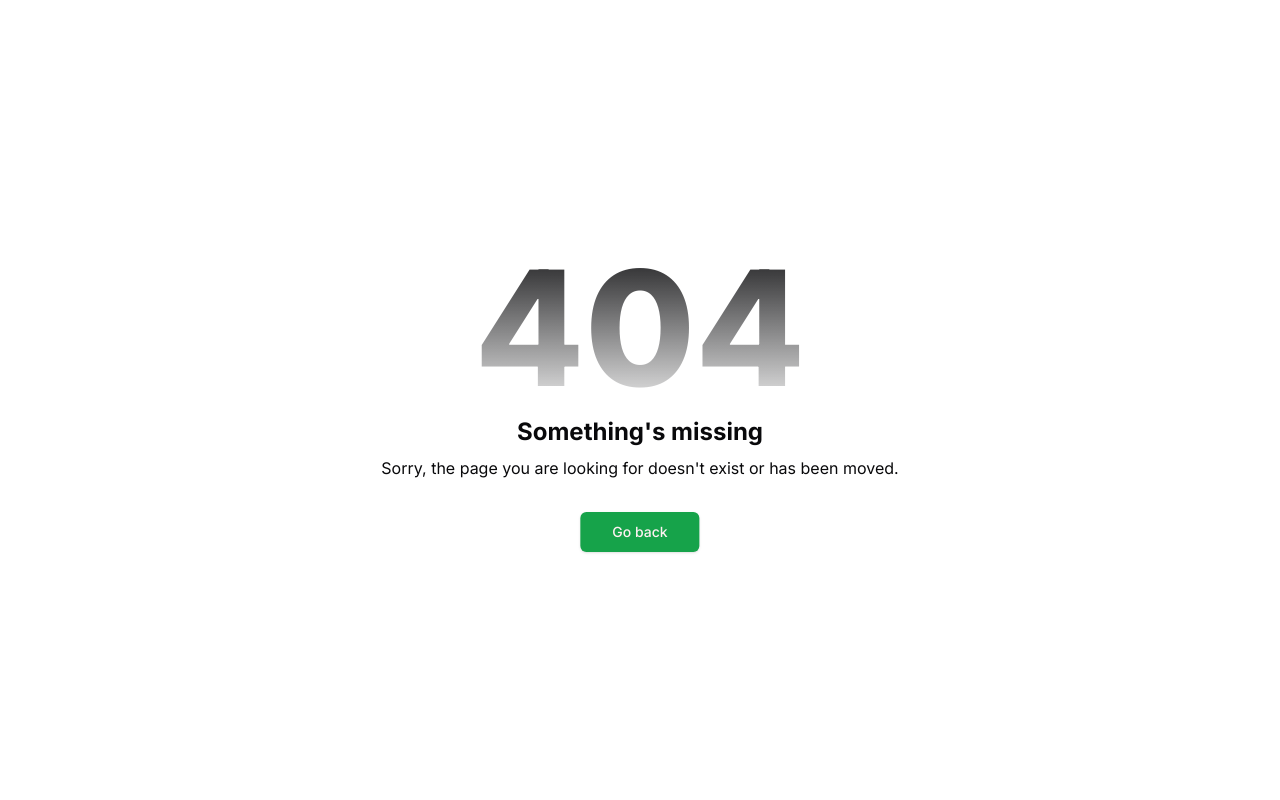
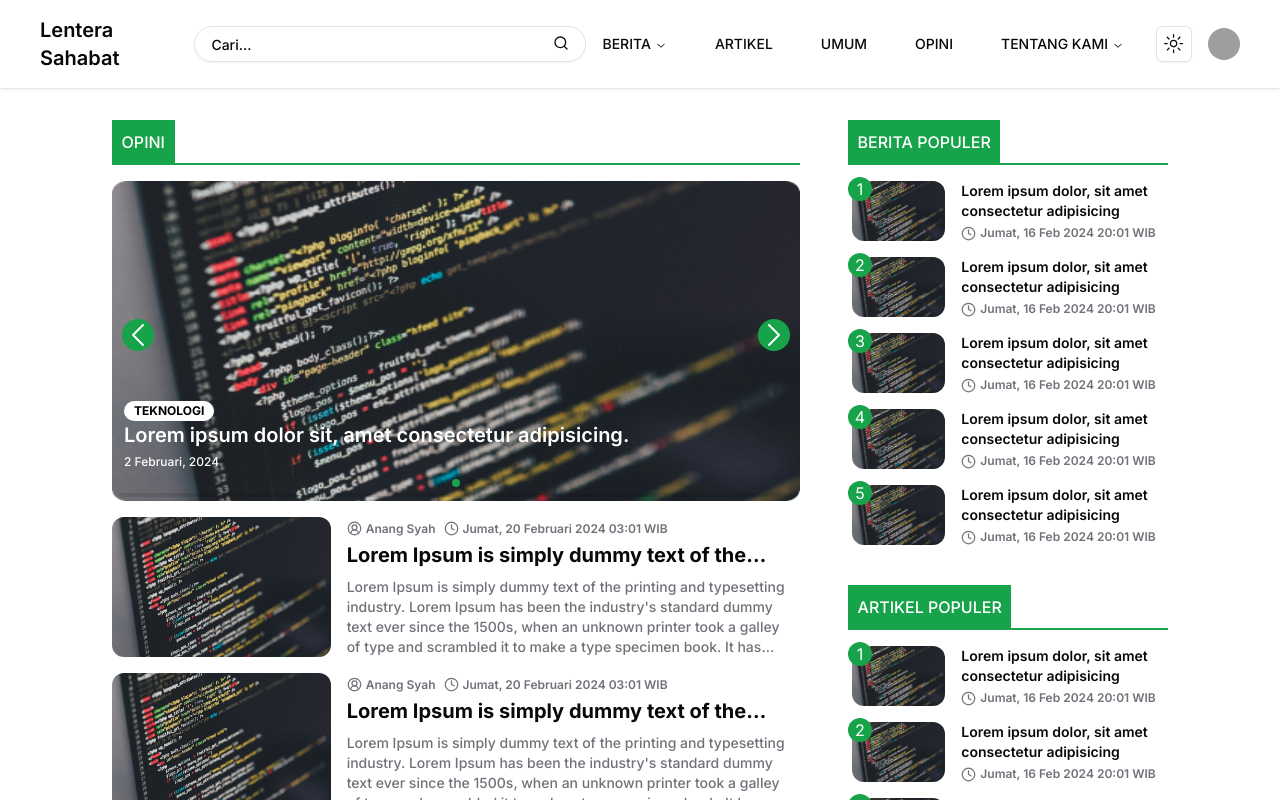
Before and after one commit to fernanda-one/lentera-fe, a Next.js app: page /opini in a window 1280 px wide. Before the commit this address had no page. Shown: the top 800 px of the page. Built offline with nearby package versions, Linux system fonts and the light colour scheme; grey boxes are pictures that could not be loaded.

Commit message:
feat: add opini menu

```diff
--- /dev/null
+++ b/app/(blog)/opini/page.tsx
@@ -0,0 +1,75 @@
+import React from "react";
+import CategoryBlog from "@/components/layouts/blog/CategoryBlog";
+
+const Opini = () => {
+  const breadcrumbItems = [
+    { title: "Home", link: "/" },
+    { title: "Opini", link: "/opini" },
+  ];
+
+  const carouselData = [
+    {
+      title: "Lorem ipsum dolor sit, amet consectetur adipisicing.",
+      imageUrl: "/blog-image1.png",
+      category: "tokoh",
+      date: "2 Feb 2024",
+      createdBy: "anang syah",
+    },
+    {
+      title: "Lorem ipsum dolor sit, amet consectetur adipisicing.",
+      imageUrl: "/blog-image1.png",
+      category: "teknologi",
+      date: "2 Feb 2024",
+      createdBy: "anang syah",
+    },
+    {
+      title: "Lorem ipsum dolor sit, amet consectetur adipisicing.",
+      imageUrl: "/blog-image1.png",
+      category: "kesehatan",
+      date: "2 Feb 2024",
+      createdBy: "anang syah",
+    },
+  ];
+
+  const dataSource = [
+    {
+      title: "Lorem Ipsum is simply dummy text of the printing",
+      imageUrl: "/blog-image1.png",
+      date: "Jumat, 20 Februari 2024 03:01 WIB",
+      createdBy: "Anang Syah",
+      description: "Lorem Ipsum is simply dummy text of the printing and typesetting industry. Lorem Ipsum has been the industry's standard dummy text ever since the 1500s, when an unknown printer took a galley of type and scrambled it to make a type specimen book. It has survived not only five centuries, but also the leap into electronic typesetting, remaining essentially unchanged. It was popularised in the 1960s with the release of Letraset sheets containing Lorem Ipsum passages, and more recently with desktop publishing software like Aldus PageMaker including versions of Lorem Ipsum."
+    },
+    {
+      title: "Lorem Ipsum is simply dummy text of the printing",
+      imageUrl: "/blog-image1.png",
+      date: "Jumat, 20 Februari 2024 03:01 WIB",
+      createdBy: "Anang Syah",
+      description: "Lorem Ipsum is simply dummy text of the printing and typesetting industry. Lorem Ipsum has been the industry's standard dummy text ever since the 1500s, when an unknown printer took a galley of type and scrambled it to make a type specimen book. It has survived not only five centuries, but also the leap into electronic typesetting, remaining essentially unchanged. It was popularised in the 1960s with the release of Letraset sheets containing Lorem Ipsum passages, and more recently with desktop publishing software like Aldus PageMaker including versions of Lorem Ipsum."
+    },
+    {
+      title: "Lorem Ipsum is simply dummy text of the printing",
+      imageUrl: "/blog-image1.png",
+      date: "Jumat, 20 Februari 2024 03:01 WIB",
+      createdBy: "Anang Syah",
+      description: "Lorem Ipsum is simply dummy text of the printing and typesetting industry. Lorem Ipsum has been the industry's standard dummy text ever since the 1500s, when an unknown printer took a galley of type and scrambled it to make a type specimen book. It has survived not only five centuries, but also the leap into electronic typesetting, remaining essentially unchanged. It was popularised in the 1960s with the release of Letraset sheets containing Lorem Ipsum passages, and more recently with desktop publishing software like Aldus PageMaker including versions of Lorem Ipsum."
+    },
+    {
+      title: "Lorem Ipsum is simply dummy text of the printing",
+      imageUrl: "/blog-image1.png",
+      date: "Jumat, 20 Februari 2024 03:01 WIB",
+      createdBy: "Anang Syah",
+      description: "Lorem Ipsum is simply dummy text of the printing and typesetting industry. Lorem Ipsum has been the industry's standard dummy text ever since the 1500s, when an unknown printer took a galley of type and scrambled it to make a type specimen book. It has survived not only five centuries, but also the leap into electronic typesetting, remaining essentially unchanged. It was popularised in the 1960s with the release of Letraset sheets containing Lorem Ipsum passages, and more recently with desktop publishing software like Aldus PageMaker including versions of Lorem Ipsum."
+    },
+  ]
+
+  return (
+    <CategoryBlog
+      title={"Opini"}
+      carouselData={carouselData}
+      dataSource={dataSource}
+    >
+    </CategoryBlog>
+  );
+};
+
+export default Opini;
```
